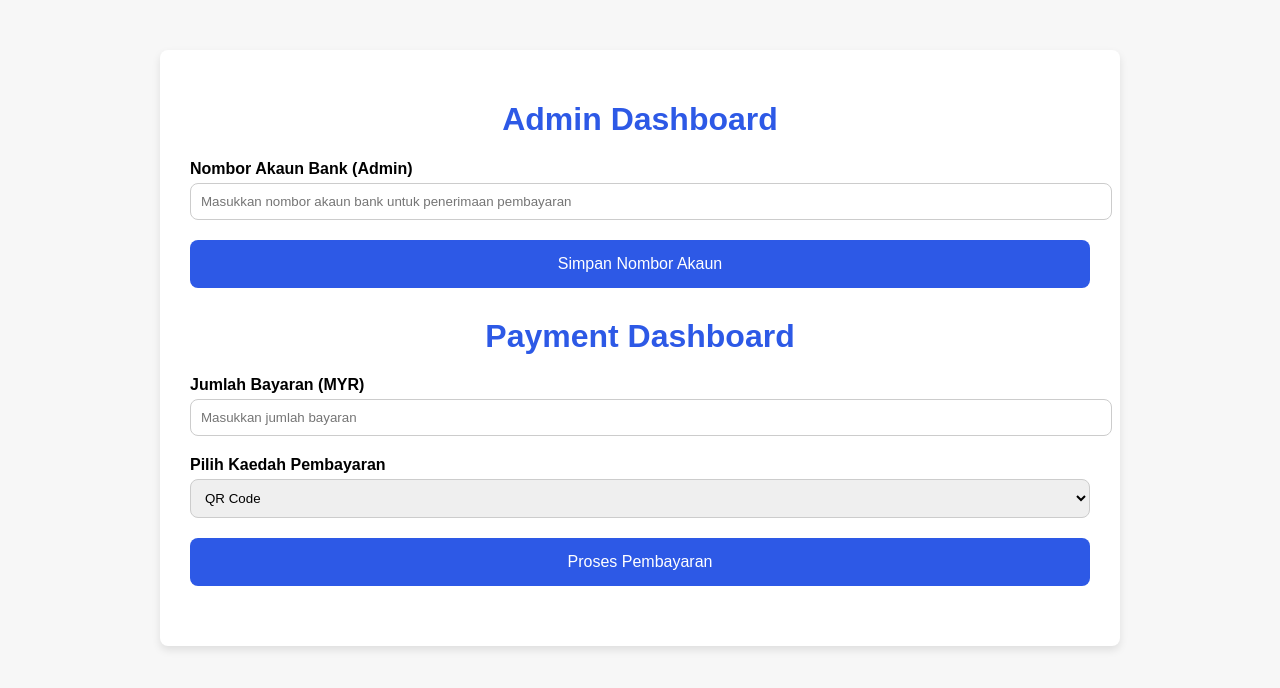
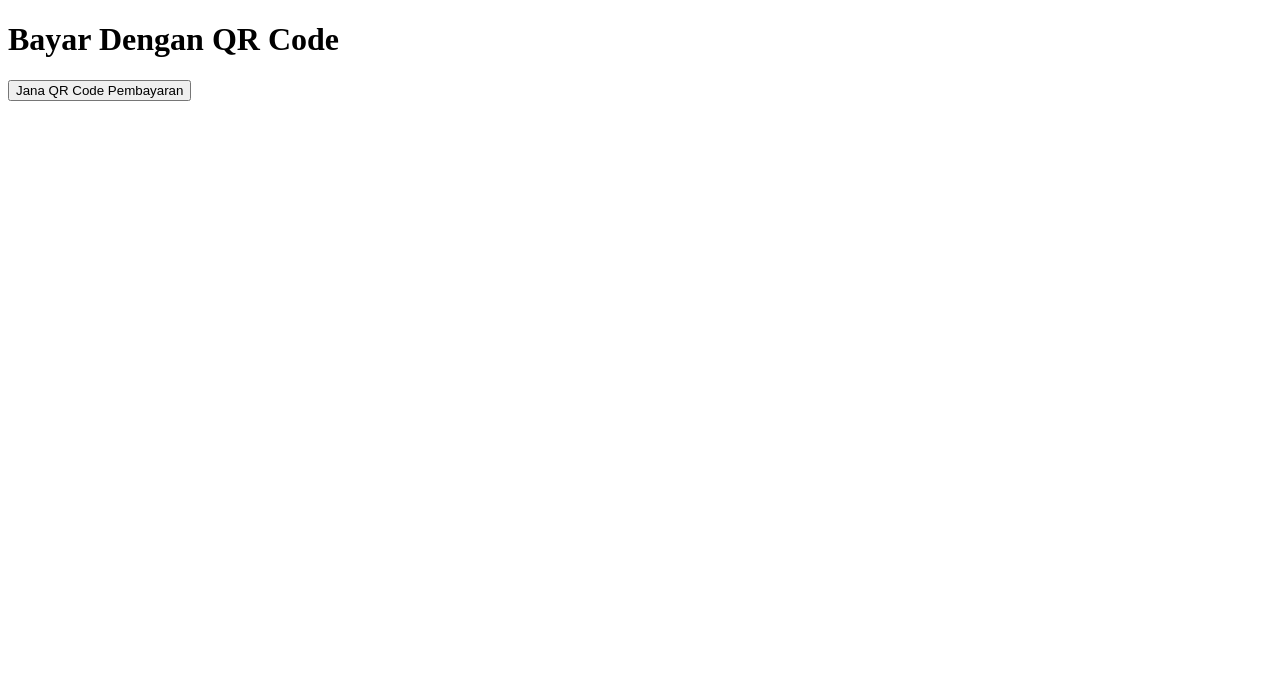
Before and after one commit to Dynoz769/PayPlus, a plain HTML site: page index.html in a window 1280 px wide. Drawn offline with Linux system fonts and the light colour scheme.

Commit message:
Revamp payment dashboard with QR code functionality

```diff
--- a/index.html
+++ b/index.html
@@ -3,177 +3,23 @@
 <head>
   <meta charset="UTF-8">
   <meta name="viewport" content="width=device-width, initial-scale=1.0">
-  <title>Admin & Payment Dashboard</title>
-  <style>
-    /* Styling untuk dashboard */
-    body {
-      font-family: Arial, sans-serif;
-      background-color: #f7f7f7;
-      margin: 0;
-      padding: 0;
-    }
-
-    .container {
-      max-width: 900px;
-      margin: 50px auto;
-      padding: 30px;
-      background-color: #fff;
-      border-radius: 8px;
-      box-shadow: 0 4px 8px rgba(0, 0, 0, 0.1);
-    }
-
-    h1 {
-      color: #2d59e6;
-      text-align: center;
-    }
-
-    .dashboard-section {
-      margin-bottom: 30px;
-    }
-
-    .input-group {
-      margin-bottom: 15px;
-    }
-
-    label {
-      font-weight: bold;
-    }
-
-    input, select {
-      width: 100%;
-      padding: 10px;
-      margin: 5px 0;
-      border-radius: 8px;
-      border: 1px solid #ccc;
-    }
-
-    button {
-      background-color: #2d59e6;
-      color: white;
-      padding: 15px;
-      border: none;
-      border-radius: 8px;
-      width: 100%;
-      font-size: 16px;
-      cursor: pointer;
-    }
-
-    button:hover {
-      background-color: #1e47a0;
-    }
-
-    .message {
-      text-align: center;
-      margin-top: 20px;
-    }
-
-    .qr-box, .paywave-box {
-      margin-top: 10px;
-      padding: 20px;
-      background-color: #f0f0f0;
-      border-radius: 10px;
-      display: none;
-    }
-
-    .qr-box img, .paywave-box img {
-      max-width: 100%;
-      height: auto;
-    }
-  </style>
+  <title>Bayar Dengan QR</title>
+  <script src="https://cdn.jsdelivr.net/npm/qrcode/build/qrcode.min.js"></script>
 </head>
 <body>
 
-<div class="container">
-
-  <!-- Admin Dashboard Section -->
-  <div class="dashboard-section">
-    <h1>Admin Dashboard</h1>
-    <div class="input-group">
-      <label for="account">Nombor Akaun Bank (Admin)</label>
-      <input type="text" id="admin-account" placeholder="Masukkan nombor akaun bank untuk penerimaan pembayaran" />
-    </div>
-    <button onclick="saveAdminAccount()">Simpan Nombor Akaun</button>
-    <div class="message" id="admin-message"></div>
-  </div>
-
-  <!-- Payment Dashboard Section -->
-  <div class="dashboard-section">
-    <h1>Payment Dashboard</h1>
-    <div class="input-group">
-      <label for="payment-amount">Jumlah Bayaran (MYR)</label>
-      <input type="number" id="payment-amount" placeholder="Masukkan jumlah bayaran" />
-    </div>
-
-    <div class="input-group">
-      <label for="payment-method">Pilih Kaedah Pembayaran</label>
-      <select id="payment-method">
-        <option value="qr">QR Code</option>
-        <option value="paywave">PayWave (NFC)</option>
-      </select>
-    </div>
-
-    <button onclick="processPayment()">Proses Pembayaran</button>
-
-    <!-- QR and Paywave Options -->
-    <div class="qr-box" id="qr-box">
-      <h3>QR Code Pembayaran</h3>
-      <img src="https://via.placeholder.com/300x300.png?text=QR+Code+Pembayaran" alt="QR Code" />
-      <p>Sila imbas kod QR untuk membuat pembayaran.</p>
-    </div>
-
-    <div class="paywave-box" id="paywave-box">
-      <h3>PayWave NFC</h3>
-      <p>Sentuh kad debit atau kredit anda pada peranti NFC untuk membuat pembayaran.</p>
-    </div>
-  </div>
-
-</div>
+<h1>Bayar Dengan QR Code</h1>
+<button onclick="generateQRCode()">Jana QR Code Pembayaran</button>
+<div id="qr-code"></div>
 
 <script>
-  // Admin Dashboard
-  let adminAccount = localStorage.getItem("adminAccount");
+  function generateQRCode() {
+    // Gantikan dengan URL pembayaran yang anda dapat dari backend
+    const payUrl = "https://toyyibpay.com/abc123";  // Payment URL dari backend
 
-  // Display saved account number (if available)
-  if (adminAccount) {
-    document.getElementById("admin-message").innerHTML = "Nombor akaun telah disimpan: " + adminAccount;
-  }
-
-  // Save Admin Account Number
-  function saveAdminAccount() {
-    const accountNumber = document.getElementById("admin-account").value;
-    if (accountNumber) {
-      adminAccount = accountNumber;
-      localStorage.setItem("adminAccount", adminAccount);
-      document.getElementById("admin-message").innerHTML = "Nombor akaun telah disimpan!";
-    } else {
-      document.getElementById("admin-message").innerHTML = "Sila masukkan nombor akaun yang sah.";
-    }
-  }
-
-  // Payment Dashboard
-  function processPayment() {
-    const amount = document.getElementById("payment-amount").value;
-    const paymentMethod = document.getElementById("payment-method").value;
-
-    if (!amount) {
-      alert("Sila masukkan jumlah bayaran.");
-      return;
-    }
-
-    if (!adminAccount) {
-      alert("Sila simpan nombor akaun terlebih dahulu.");
-      return;
-    }
-
-    if (paymentMethod === "qr") {
-      document.getElementById("qr-box").style.display = "block";
-      document.getElementById("paywave-box").style.display = "none";
-    } else if (paymentMethod === "paywave") {
-      document.getElementById("paywave-box").style.display = "block";
-      document.getElementById("qr-box").style.display = "none";
-    }
-
-    alert(`Bayaran RM${amount} akan diproses menggunakan ${paymentMethod}. Pembayaran akan masuk ke akaun ${adminAccount}`);
+    QRCode.toCanvas(document.getElementById("qr-code"), payUrl, function (err) {
+      if (err) console.error(err);
+    });
   }
 </script>
 
```
